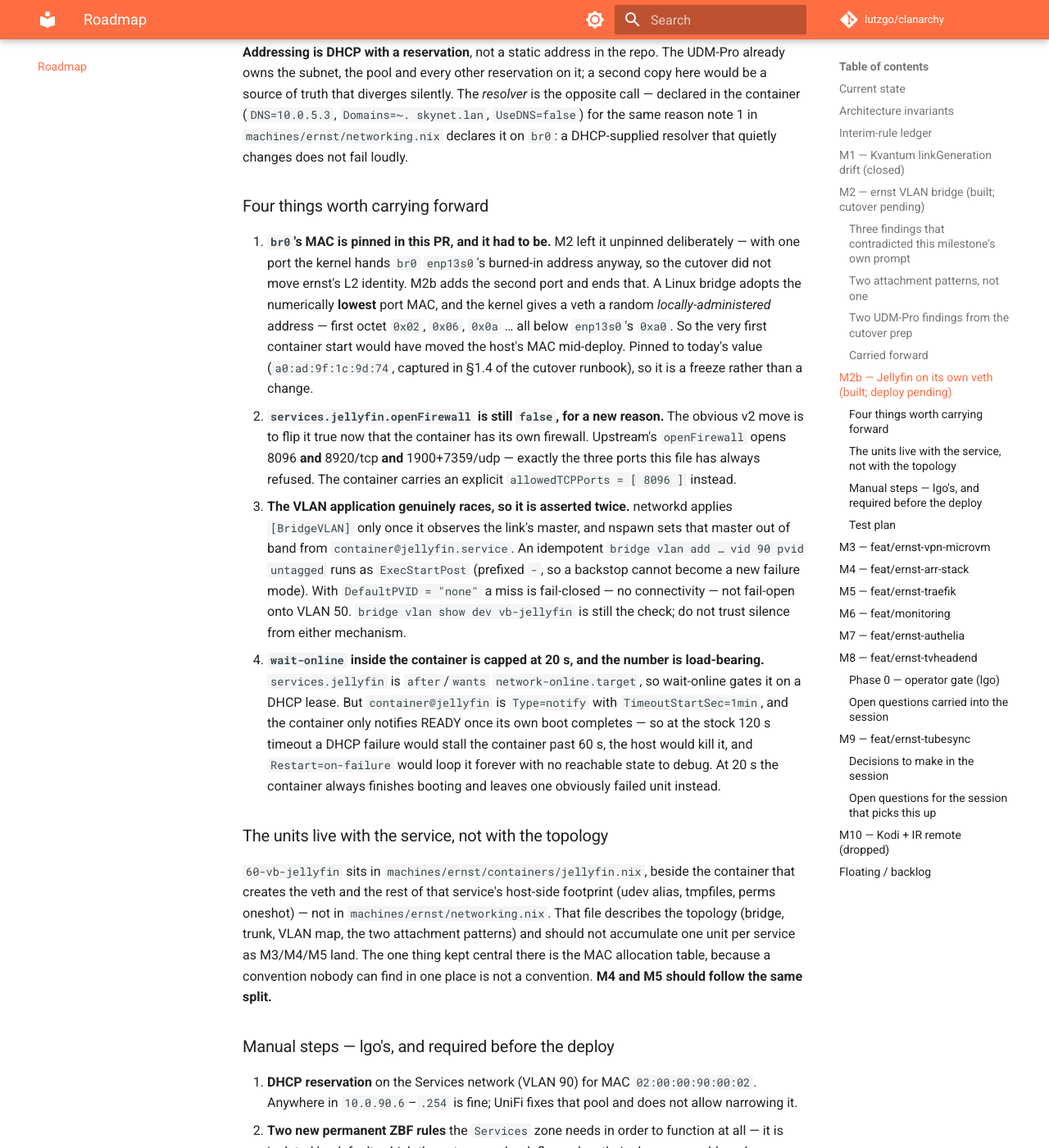
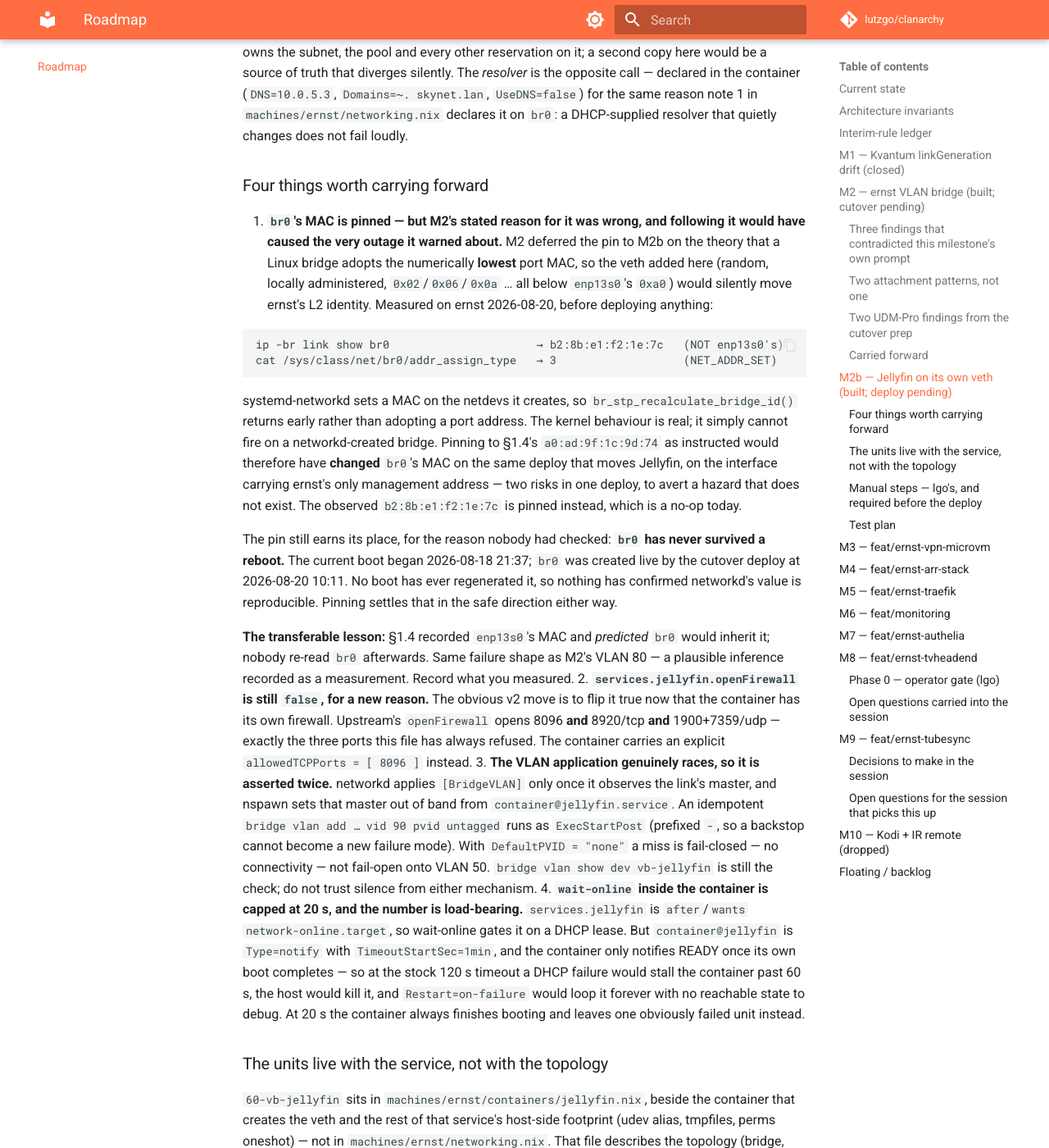
Before and after one commit to lutzgo/clanarchy, an MkDocs documentation site: the page built from docs/roadmap.md, in a window 1280 px wide and 1400 px high, scrolled down 12899 px. Shown: the whole window at 82% size. Built offline with MkDocs 1.6.1 and Material for MkDocs 9.7.7, drawn with Linux system fonts in a browser that asks for light colours; comment, search, counter and statistics services are not loaded; some of the changed text lies outside the part shown.

Commit message:
Pin br0 to its measured MAC, not enp13s0's predicted one
Pre-deploy check on ernst contradicted M2's carried-forward note and this
PR's first commit. br0 does not carry enp13s0's a0:ad:9f:1c:9d:74; it
carries a networkd-assigned b2:8b:e1:f2:1e:7c, and
/sys/class/net/br0/addr_assign_type is 3 (NET_ADDR_SET). systemd-networkd
sets a MAC on the netdevs it creates, so br_stp_recalculate_bridge_id()
returns early instead of adopting a port address — the lowest-port-MAC
hazard M2 warned about cannot fire on a networkd-created bridge.

Pinning to a0:ad:9f:1c:9d:74 as instructed would therefore have CHANGED
br0's MAC on the same deploy that moves Jellyfin, on the interface holding
ernst's only management address. Pin the observed value instead, which is
a no-op on this deploy.

The pin still earns its place, for the reason nobody had checked: br0 has
never survived a reboot. The current boot began 2026-08-18 21:37 and br0
was created live by the cutover deploy at 2026-08-20 10:11, so no boot has
ever regenerated it and nothing has confirmed networkd's value is
reproducible. Pinning settles that either way.

Corrects the claim in three places: the netdev comment, M2b's item 1 and
M2's carried-forward note in docs/roadmap.md, and both §1.4 and §6 of
docs/runbooks/ernst-vlan-bridge-cutover.md — §1.4 recorded enp13s0's MAC
and predicted br0 would inherit it, and nobody re-read br0 afterwards.

Co-Authored-By: Claude Opus 5 <noreply@anthropic.com>

````diff
--- a/docs/roadmap.md
+++ b/docs/roadmap.md
@@ -326,11 +326,11 @@ the third octet, which `10.0.90.0/24` on VLAN 80 would have broken.
 
 - **Pin `br0`'s MAC before M2b.** ~~Not done here~~ — **done in M2b**
   ([#82](https://github.com/lutzgo/clanarchy/pull/82)), which is where the
-  second port arrives. Deliberately not done during the cutover: with one port
-  the kernel gives `br0` the burned-in MAC of `enp13s0`, so the cutover did not
-  move ernst's L2 identity, which is what you want on the one deploy that can
-  lock you out. A Linux bridge adopts the numerically *lowest* port MAC, so the
-  second port could silently move it. §1.4 of the runbook captured the value.
+  second port arrives — but **not to the value this note predicted, and the
+  hazard it named cannot occur.** `br0` never inherited `enp13s0`'s MAC; it
+  carries a networkd-assigned `b2:8b:e1:f2:1e:7c` with
+  `addr_assign_type = 3` (`NET_ADDR_SET`), which makes the kernel skip
+  lowest-port-MAC adoption entirely. See M2b's item 1.
 - **Avahi reflection.** `modules/networking/mdns.nix` runs with `reflector = true`
   and no interface pinning. Not a regression here — bridge ports carry no host
   address, so Avahi skips them and `br0` simply replaces `enp13s0` — but it bites
@@ -367,15 +367,37 @@ that quietly changes does not fail loudly.
 
 ### Four things worth carrying forward
 
-1. **`br0`'s MAC is pinned in this PR, and it had to be.** M2 left it unpinned
-   deliberately — with one port the kernel hands `br0` `enp13s0`'s burned-in
-   address anyway, so the cutover did not move ernst's L2 identity. M2b adds the
-   second port and ends that. A Linux bridge adopts the numerically **lowest**
-   port MAC, and the kernel gives a veth a random *locally-administered* address
-   — first octet `0x02`, `0x06`, `0x0a` … all below `enp13s0`'s `0xa0`. So the
-   very first container start would have moved the host's MAC mid-deploy. Pinned
-   to today's value (`a0:ad:9f:1c:9d:74`, captured in §1.4 of the cutover
-   runbook), so it is a freeze rather than a change.
+1. **`br0`'s MAC is pinned — but M2's stated reason for it was wrong, and
+   following it would have caused the very outage it warned about.** M2 deferred
+   the pin to M2b on the theory that a Linux bridge adopts the numerically
+   **lowest** port MAC, so the veth added here (random, locally administered,
+   `0x02`/`0x06`/`0x0a` … all below `enp13s0`'s `0xa0`) would silently move
+   ernst's L2 identity. Measured on ernst 2026-08-20, before deploying anything:
+
+   ```
+   ip -br link show br0                      → b2:8b:e1:f2:1e:7c   (NOT enp13s0's)
+   cat /sys/class/net/br0/addr_assign_type   → 3                   (NET_ADDR_SET)
+   ```
+
+   systemd-networkd sets a MAC on the netdevs it creates, so
+   `br_stp_recalculate_bridge_id()` returns early rather than adopting a port
+   address. The kernel behaviour is real; it simply cannot fire on a
+   networkd-created bridge. Pinning to §1.4's `a0:ad:9f:1c:9d:74` as instructed
+   would therefore have **changed** `br0`'s MAC on the same deploy that moves
+   Jellyfin, on the interface carrying ernst's only management address — two
+   risks in one deploy, to avert a hazard that does not exist. The observed
+   `b2:8b:e1:f2:1e:7c` is pinned instead, which is a no-op today.
+
+   The pin still earns its place, for the reason nobody had checked: **`br0` has
+   never survived a reboot.** The current boot began 2026-08-18 21:37; `br0` was
+   created live by the cutover deploy at 2026-08-20 10:11. No boot has ever
+   regenerated it, so nothing has confirmed networkd's value is reproducible.
+   Pinning settles that in the safe direction either way.
+
+   **The transferable lesson:** §1.4 recorded `enp13s0`'s MAC and *predicted*
+   `br0` would inherit it; nobody re-read `br0` afterwards. Same failure shape as
+   M2's VLAN 80 — a plausible inference recorded as a measurement. Record what
+   you measured.
 2. **`services.jellyfin.openFirewall` is still `false`, for a new reason.** The
    obvious v2 move is to flip it true now that the container has its own
    firewall. Upstream's `openFirewall` opens 8096 **and** 8920/tcp **and**
@@ -440,8 +462,8 @@ Run after `clan machines update ernst`:
 bridge vlan show dev vb-jellyfin          # expect: 90 PVID Egress Untagged
 ip -br link show master br0               # expect: enp13s0 + vb-jellyfin
 
-# br0 kept ernst's MAC when the second port appeared.
-ip -br link show br0                      # expect: a0:ad:9f:1c:9d:74
+# br0's MAC is unchanged by the second port (it was already NET_ADDR_SET).
+ip -br link show br0                      # expect: b2:8b:e1:f2:1e:7c
 
 # The container has its own address and can resolve.
 nixos-container status jellyfin
--- a/docs/runbooks/ernst-vlan-bridge-cutover.md
+++ b/docs/runbooks/ernst-vlan-bridge-cutover.md
@@ -88,7 +88,7 @@ Do not skip any of these. Each one is a channel you may need.
 
    | | Value |
    |---|---|
-   | `enp13s0` MAC | `a0:ad:9f:1c:9d:74` — **this is the value to pin on `br0` before M2b** |
+   | `enp13s0` MAC | `a0:ad:9f:1c:9d:74` — ~~the value to pin on `br0` before M2b~~. **Wrong prediction, see §6:** `br0` never inherited it. Re-read `br0`'s own MAC after the cutover and pin *that* |
    | Address | `10.0.50.10/24` on `enp13s0` |
    | Default route | `via 10.0.50.1 dev enp13s0` |
    | `bridge link show` | empty |
@@ -472,13 +472,28 @@ never touched. If `.local` names matter, that is a UDM-Pro repeater question.
 
 ## 6. After the cutover
 
-- ~~Pin `br0`'s MAC~~ — **done in M2b**, which is the PR that adds the second
-  port. `machines/ernst/networking.nix` now carries
-  `MACAddress = "a0:ad:9f:1c:9d:74"`, the value captured in §1.4. It had to
-  happen there: a Linux bridge adopts the numerically lowest port MAC, and the
-  kernel gives a veth a random locally-administered address (`0x02`, `0x06`,
-  `0x0a`, …) well below `0xa0`, so the first container start would otherwise
-  have moved the host's identity mid-deploy.
+- ~~Pin `br0`'s MAC **using the value captured in §1.4**~~ — **done in M2b, but
+  NOT to that value, and the reasoning above was wrong.** Measured on ernst
+  2026-08-20: `br0` does **not** carry `enp13s0`'s `a0:ad:9f:1c:9d:74`, it
+  carries `b2:8b:e1:f2:1e:7c`, and `/sys/class/net/br0/addr_assign_type` is
+  `3` (`NET_ADDR_SET`). systemd-networkd sets a MAC on the netdevs it creates,
+  so `br_stp_recalculate_bridge_id()` returns early instead of adopting a port
+  address — **the lowest-port-MAC hazard cannot fire on a networkd-created
+  bridge.** Pinning to §1.4's value would therefore have *changed* `br0`'s MAC
+  on the same deploy that moves Jellyfin, on the interface holding ernst's only
+  management address. `machines/ernst/networking.nix` pins the observed
+  `b2:8b:e1:f2:1e:7c` instead, which is a no-op today.
+
+  The pin still earns its place, for a reason nobody had checked: **`br0` has
+  never survived a reboot.** `journalctl --list-boots` shows the current boot
+  began 2026-08-18 21:37 and `br0` was created live by this cutover at
+  2026-08-20 10:11, so no boot has ever regenerated it. Pinning settles that in
+  the safe direction — a no-op freeze if networkd's value is derived from
+  machine-id, and the thing that stops it moving every boot if it is not.
+
+  **General lesson, and it is the same one VLAN 80 taught:** §1.4 recorded
+  `enp13s0`'s MAC and *predicted* `br0` would inherit it. Nobody re-read `br0`
+  after the cutover. Record what you measured, not what you expect to be true.
 - M3 copies worked example A (a tap) from that file. **M4 and M5 should copy
   M2b's working nspawn veth from `machines/ernst/containers/jellyfin.nix`**
   rather than example B, which is now only a pattern summary — the real one
````
Also changed, not shown: 1 other file.
